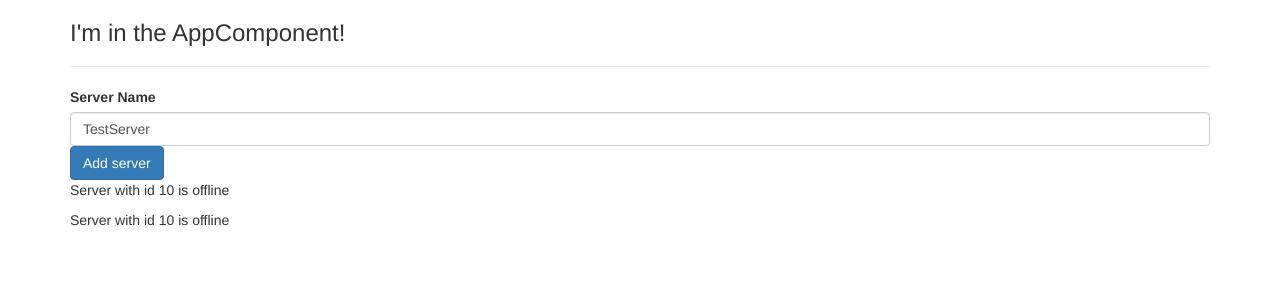
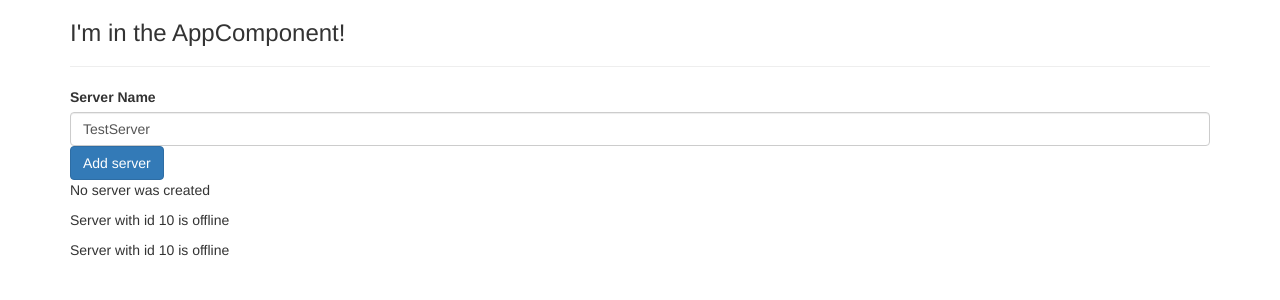
Before and after one commit to listv/angular2-reddit-base, an Angular app: page / in a window 1280 px wide. Shown: the top 300 px of the page. Built offline with nearby package versions, Linux system fonts and the light colour scheme.

Commit message:
Enhancing ngIf with an Else Condition.

```diff
--- a/src/app/servers/servers.component.html
+++ b/src/app/servers/servers.component.html
@@ -6,9 +6,14 @@
   class="btn btn-primary"
   [disabled]="!allowNewServer"
   (click)="onCreateServer()"
->Add server</button>
+>
+  Add server
+</button>
 <!-- <p [innerText]="allowNewServer"></p> -->
 <!-- <p>{{ serverCreationStatus }}</!-->
-<p *ngIf="isServerCreated">Server was created, server name is {{serverName}}</p>
+<p *ngIf="isServerCreated; else noServer">
+  Server was created, server name is {{ serverName }}
+</p>
+<ng-template #noServer><p>No server was created</p></ng-template>
 <app-server></app-server>
 <app-server></app-server>
```
